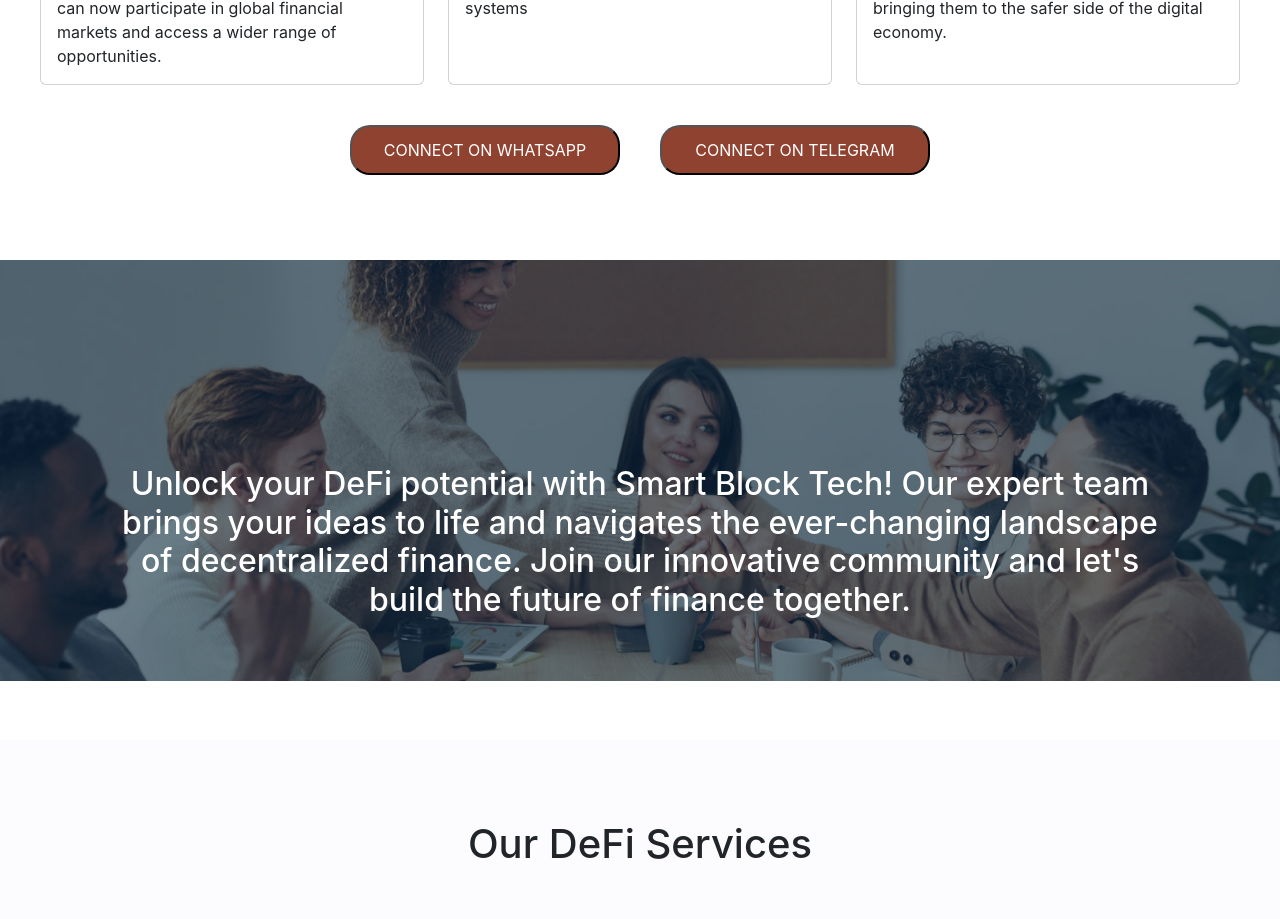
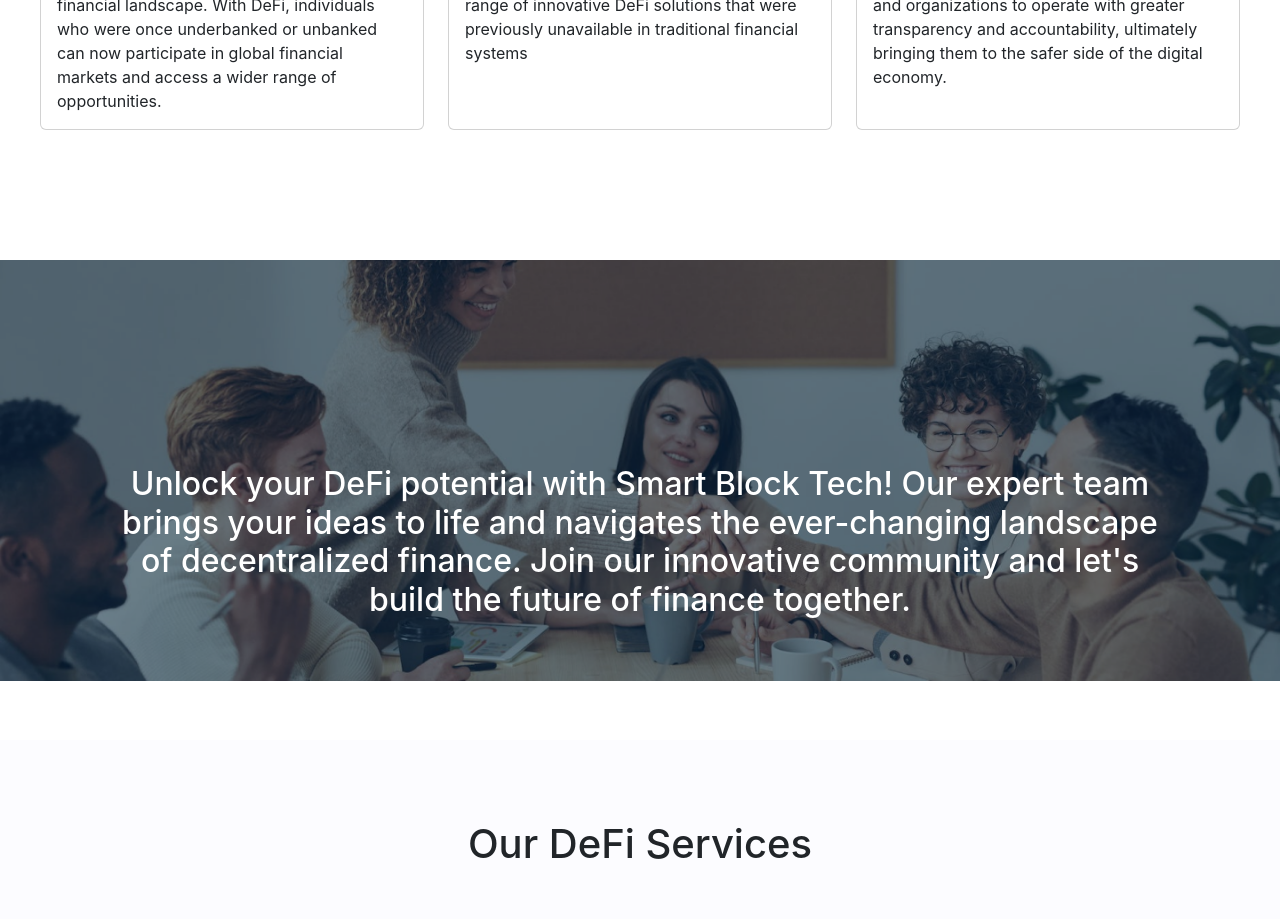
Before and after one commit to placeparks/SBT, a React (Create React App) app: page /Defi in a window 1280 px wide. Shown: the part 3640-4559 px from the top of the page. Built offline with nearby package versions, Linux system fonts and the light colour scheme.

Commit message:
Update Benefits.js

```diff
--- a/src/components/Defi/Benefits.js
+++ b/src/components/Defi/Benefits.js
@@ -98,11 +98,6 @@
   </div>
 
 </div>
-<div className="d-grid gap-2 d-md-block">
-<button>CONNECT ON WHATSAPP</button>
-    <button>CONNECT ON TELEGRAM</button>
-    </div>
-
         </div>
 
     )
```
